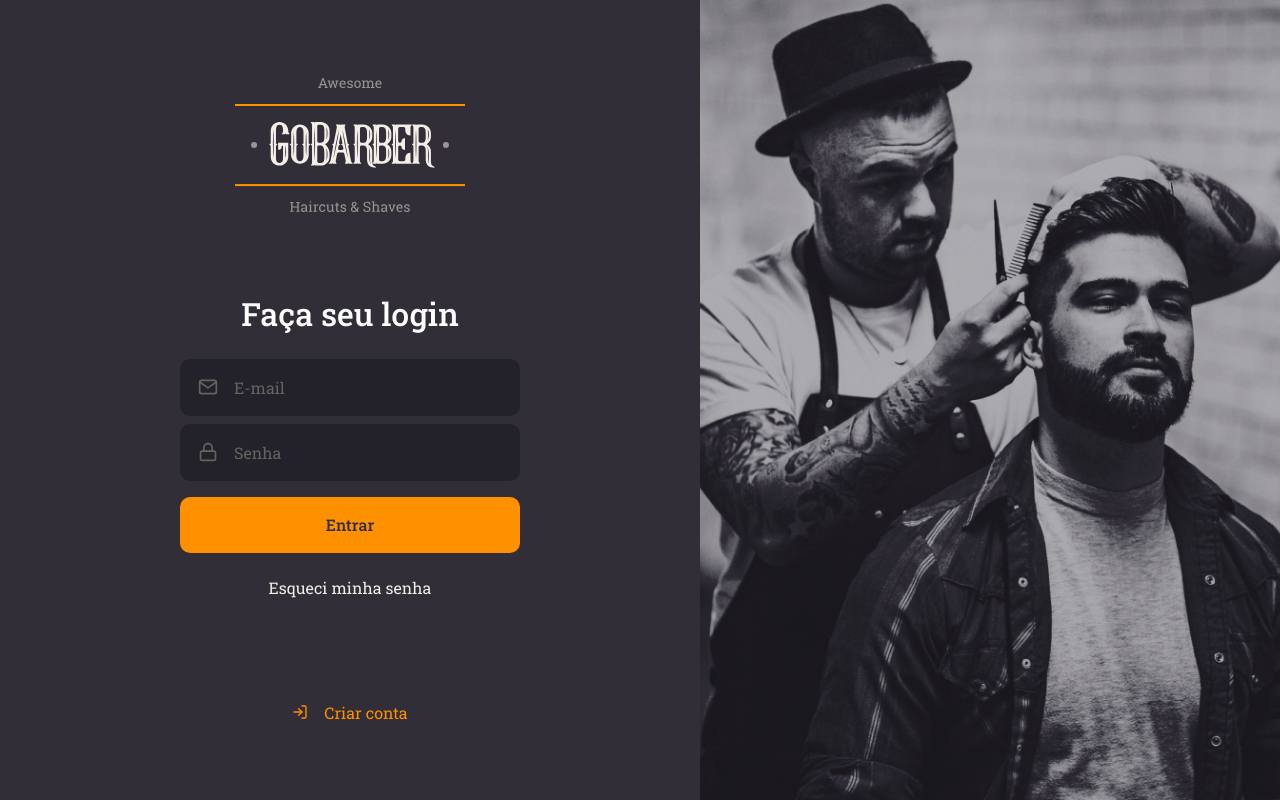
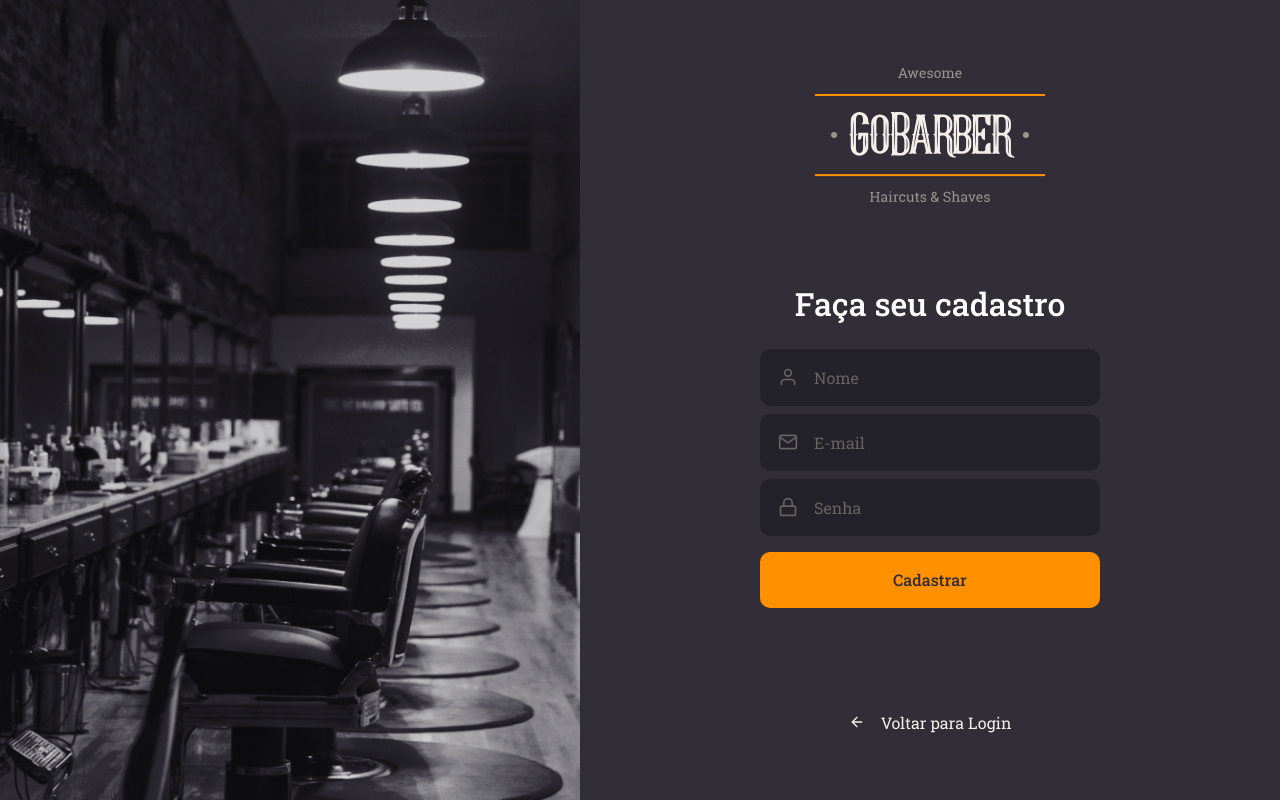
Before and after one commit to tabataruiz/gostack-gobarber-reactjs, a React (Create React App) app: page / in a window 1280 px wide. Built offline with nearby package versions, Linux system fonts and the light colour scheme.

Commit message:
Página de cadastro

```diff
--- a/src/App.tsx
+++ b/src/App.tsx
@@ -1,11 +1,11 @@
 import React from 'react';
 
 import GlobalStyle from './styles/global';
-import SignIn from './pages/Signin';
+import SignUp from './pages/SignUp';
 
 const App: React.FC = () => (
   <>
-    <SignIn />
+    <SignUp />
     <GlobalStyle />
   </>
 );
--- /dev/null
+++ b/src/pages/SignUp/index.tsx
@@ -0,0 +1,42 @@
+import React from 'react';
+import { FiArrowLeft, FiMail, FiLock, FiUser } from 'react-icons/fi';
+
+import logoImg from '../../assets/logo.svg';
+
+import Input from '../../components/Input';
+import Button from '../../components/Button';
+
+import { Container, Content, Background } from './styles';
+
+const SignUp: React.FC = () => (
+  <Container>
+    <Background />
+    <Content>
+      <img src={logoImg} alt="GoBarber" />
+
+      <form>
+        <h1>Faça seu cadastro</h1>
+
+        <Input name="name" icon={FiUser} type="text" placeholder="Nome" />
+
+        <Input name="email" icon={FiMail} type="text" placeholder="E-mail" />
+
+        <Input
+          name="password"
+          icon={FiLock}
+          type="password"
+          placeholder="Senha"
+        />
+
+        <Button type="submit">Cadastrar</Button>
+      </form>
+
+      <a href="create">
+        <FiArrowLeft />
+        Voltar para Login
+      </a>
+    </Content>
+  </Container>
+);
+
+export default SignUp;
--- /dev/null
+++ b/src/pages/SignUp/styles.ts
@@ -0,0 +1,64 @@
+import styled from 'styled-components';
+import { shade } from 'polished';
+
+import signUpBackgroundImg from '../../assets/sign-up-background.png';
+
+export const Container = styled.div`
+  height: 100vh;
+  display: flex;
+  align-items: stretch;
+`;
+
+export const Content = styled.div`
+  display: flex;
+  flex-direction: column;
+  place-content: center;
+  width: 100%;
+  max-width: 700px;
+  align-items: center;
+
+  form {
+    margin: 80px;
+    width: 340px;
+    text-align: center;
+
+    h1 {
+      margin-bottom: 24px;
+    }
+
+    a {
+      color: #f4ede8;
+      display: block;
+      margin-top: 24px;
+      text-decoration: none;
+      transition: color 0.2s;
+
+      &:hover {
+        color: ${shade(0.2, '#f4ede8')};
+      }
+    }
+  }
+
+  > a {
+    color: #f4ede8;
+    display: flex;
+    align-items: center;
+    margin-top: 24px;
+    text-decoration: none;
+    transition: color 0.2s;
+
+    svg {
+      margin-right: 16px;
+    }
+
+    &:hover {
+      color: ${shade(0.2, '#f4ede8')};
+    }
+  }
+`;
+
+export const Background = styled.div`
+  flex: 1;
+  background: url(${signUpBackgroundImg}) no-repeat center;
+  background-size: cover;
+`;
```
Also changed, not shown: src/assets/sign-up-background.png (added), 1 other file (tests, documents, lock files or other folders).
